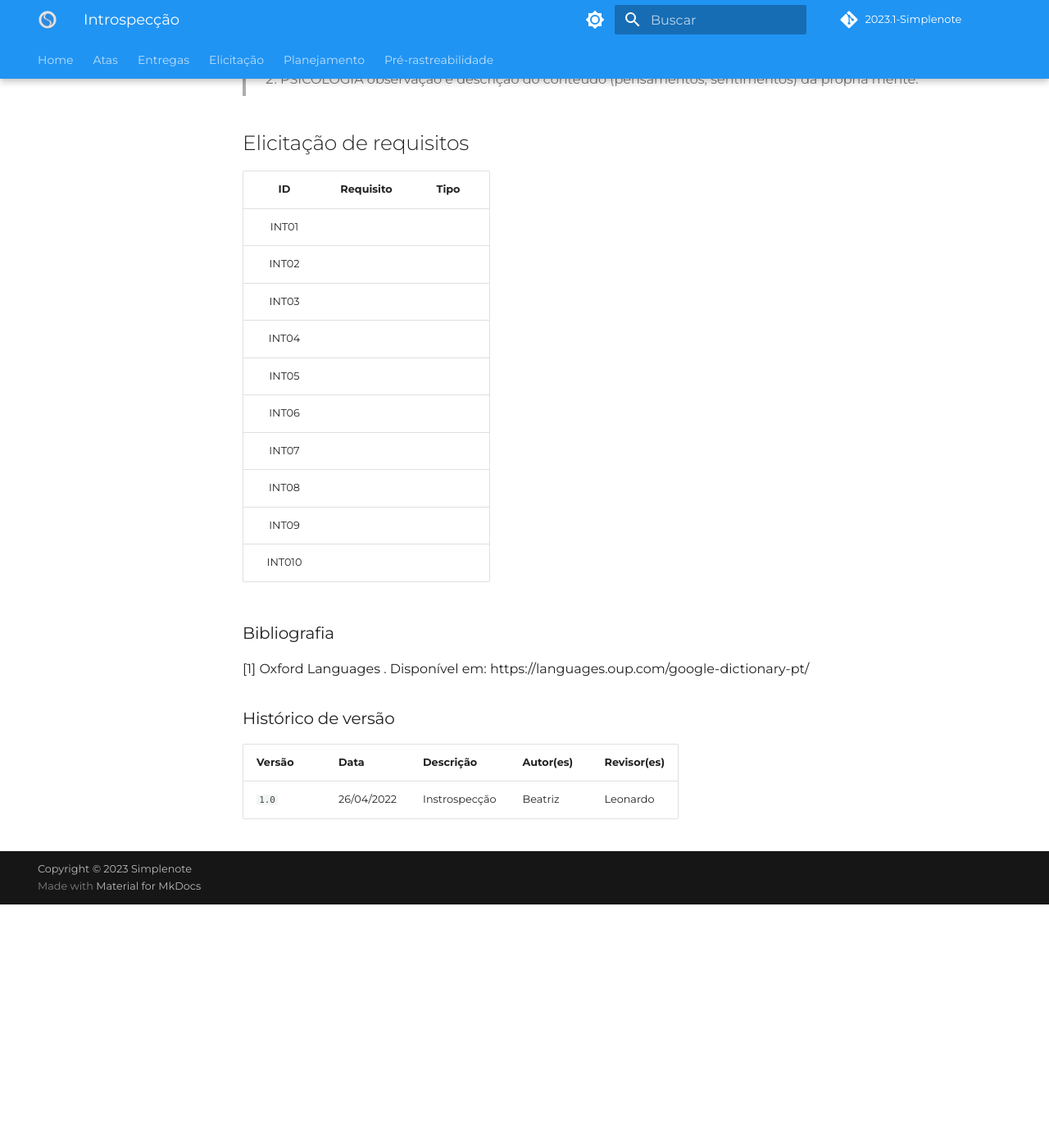
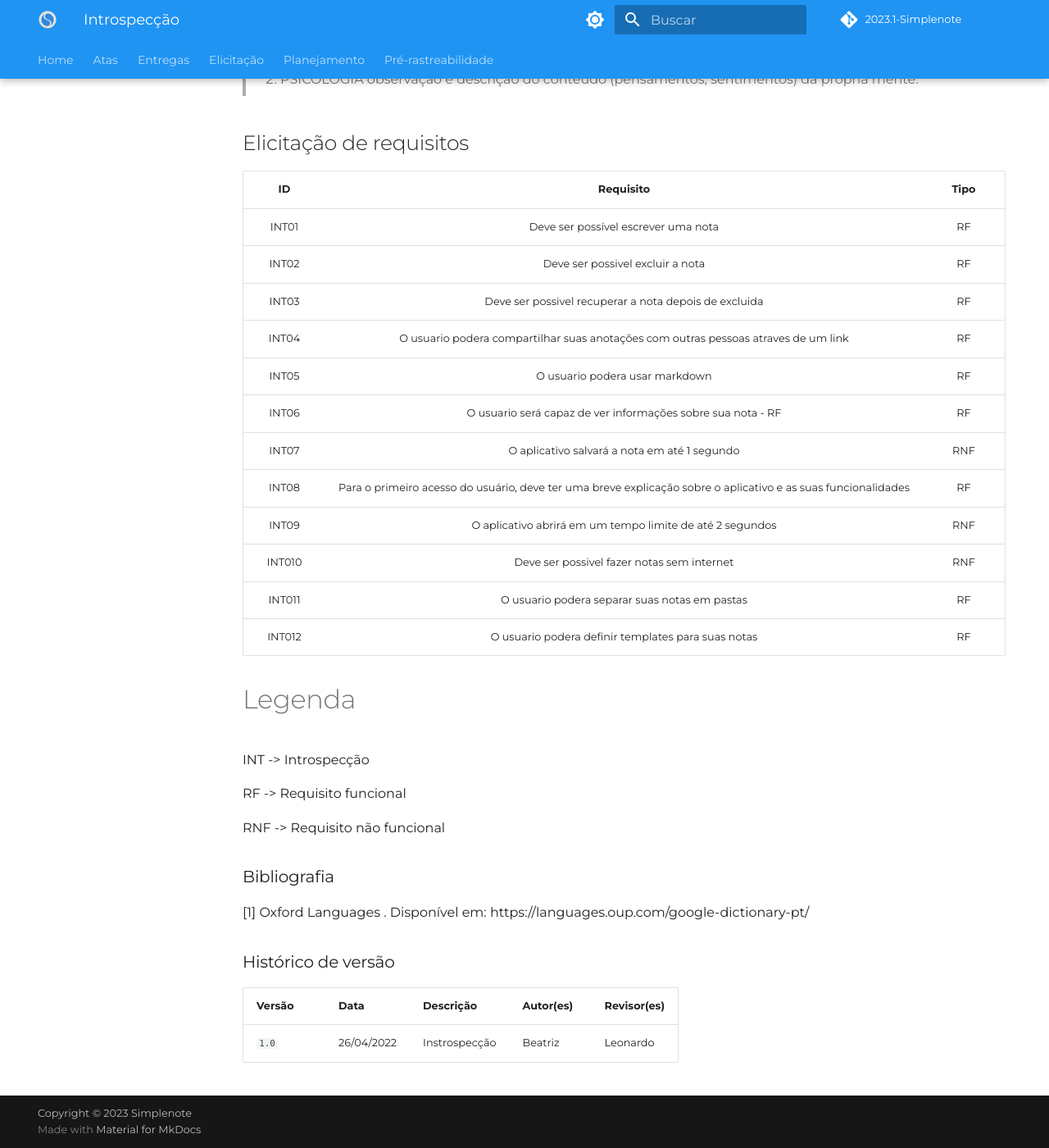
Before and after one commit to Requisitos-de-Software/2023.1-Simplenote, an MkDocs documentation site: the page built from docs/elicitacao/Introspecção.md, in a window 1280 px wide and 1400 px high, scrolled down 454 px. Shown: the whole window at 82% size. Built offline with MkDocs 1.6.1 and Material for MkDocs 9.7.7, drawn with Linux system fonts in a browser that asks for light colours; some web fonts are replaced; comment, search, counter and statistics services are not loaded; before the commit the page ends 1557 px from its top, so only the background shows below that.

Commit message:
#18 Adicionando os requisitos

```diff
--- a/docs/elicitacao/Introspecção.md
+++ b/docs/elicitacao/Introspecção.md
@@ -22,16 +22,30 @@ e conjecturar o sistema ideal para determinado usuário, tendo em vista suas nec
 
 |      ID        | Requisito           | Tipo |
 | :------------: | :----------------: | :-----------------: |
-|  INT01         |                    |                     |
-|  INT02         |                    |                     |
-|  INT03         |                    |                     |
-|  INT04         |                    |                     |
-|  INT05         |                    |                     |
-|  INT06         |                    |                     |
-|  INT07         |                    |                     |
-|  INT08         |                    |                     |
-|  INT09         |                    |                     |
-|  INT010        |                    |                     |
+|  INT01         |       Deve ser possível escrever uma nota                                                           |    RF    |
+|  INT02         |       Deve ser possivel excluir a nota                                                          |    RF    |
+|  INT03         |       Deve ser possivel recuperar a nota depois de excluida                                     |    RF    |
+|  INT04         |       O usuario podera compartilhar suas anotações com outras pessoas atraves de um link          |    RF    |
+|  INT05         |       O usuario podera usar markdown                                                            |    RF    |
+|  INT06         |       O usuario será capaz de ver informações sobre sua nota - RF                               |    RF    |
+|  INT07         |       O aplicativo salvará a nota em até 1 segundo                                              |    RNF   |
+|  INT08         |       Para o primeiro acesso do usuário, deve ter uma breve explicação sobre o aplicativo e as suas funcionalidades    |   RF    |
+|  INT09         |       O aplicativo abrirá em um tempo limite de até 2 segundos                                  |    RNF    |
+|  INT010        |       Deve ser possivel fazer notas sem internet                                                |    RNF    |
+|  INT011        |       O usuario podera separar suas notas em pastas                                             |    RF    |
+|  INT012        |       O usuario podera definir templates para suas notas                                        |    RF    |
+
+
+# Legenda
+<p>
+INT -> Introspecção
+  </p>
+<p>
+RF -> Requisito funcional
+  </p>
+<p>
+RNF -> Requisito não funcional
+</p>
 
 ### Bibliografia
 <p>
```
